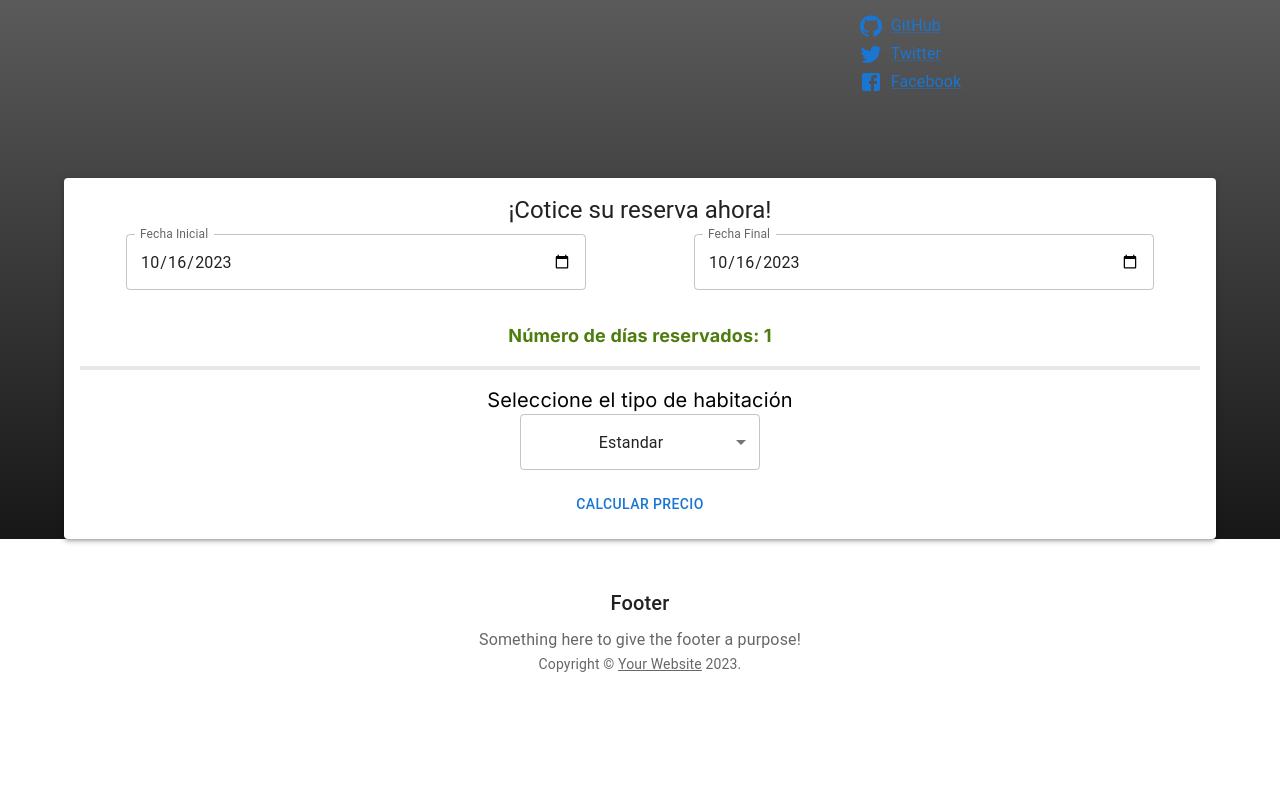
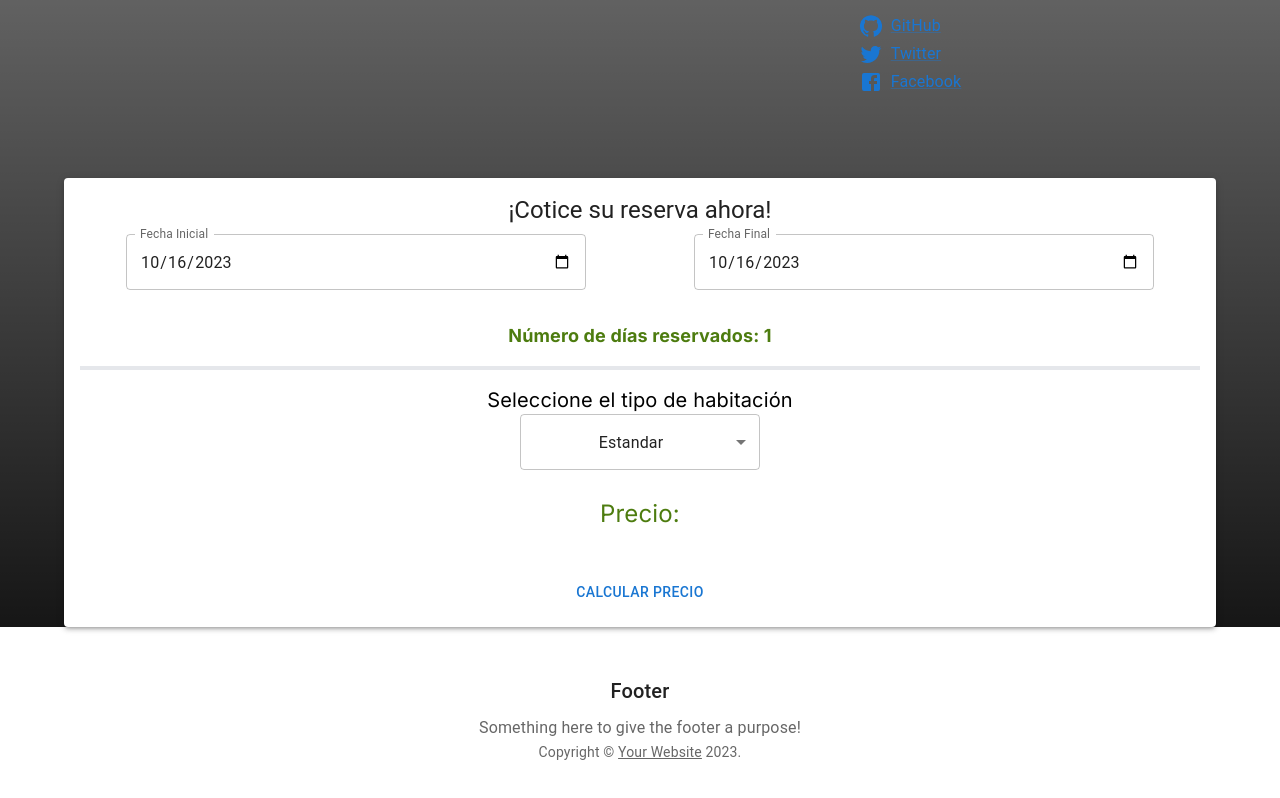
Before and after one commit to cristianmunoz1/roomplanner, a Next.js app: page / in a window 1280 px wide. Shown: the part 1316-2114 px from the top of the page. Before the commit the page ends 2038 px from the top, so only its background shows below. Built offline with nearby package versions, Linux system fonts and the light colour scheme.

Commit message:
Se pone el label para el precio de reserva

```diff
--- a/components/price-calculator-component/PriceCalculatorComponent.tsx
+++ b/components/price-calculator-component/PriceCalculatorComponent.tsx
@@ -106,13 +106,15 @@ const PriceCalculatorComponent = () => {
                     >
                         {Object.keys(preciosHabitaciones).map((tipoHabitacion, index) => (<MenuItem key='{index}' value={tipoHabitacion}>{tipoHabitacion}</MenuItem>))}
                     </Select>
+                    <Grid item xs={12}>
+                        <h1 className='my-7 text-lime-700 text-bold text-2xl'>Precio: {precioActual}</h1>
+                    </Grid>
                 </Grid>
                 <Grid item xs={12}>
                     <Button className='text-white bg-sky-600 hover:bg-sky-700' onClick={calculatePrice}>
                         Calcular Precio
                     </Button>
                 </Grid>
-                <h1>{precioActual}</h1>
             </Grid>
         </Paper >
     );
```
